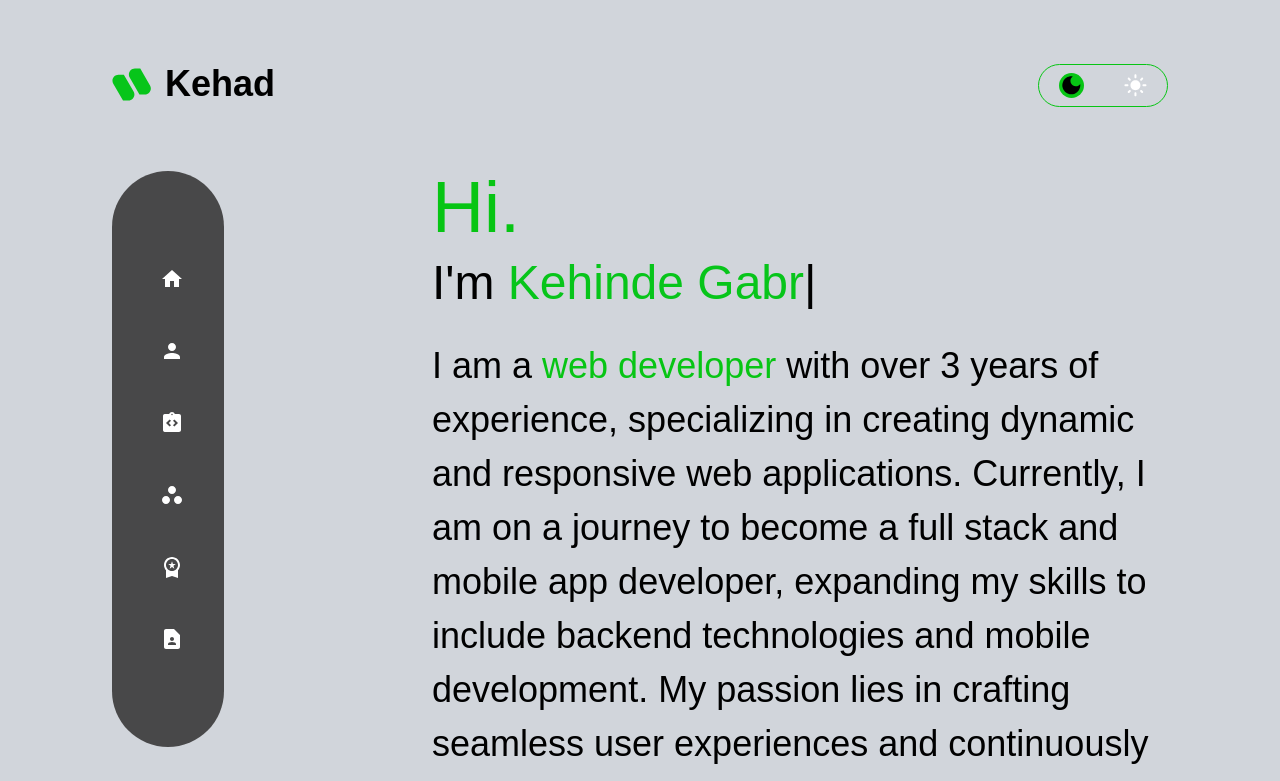
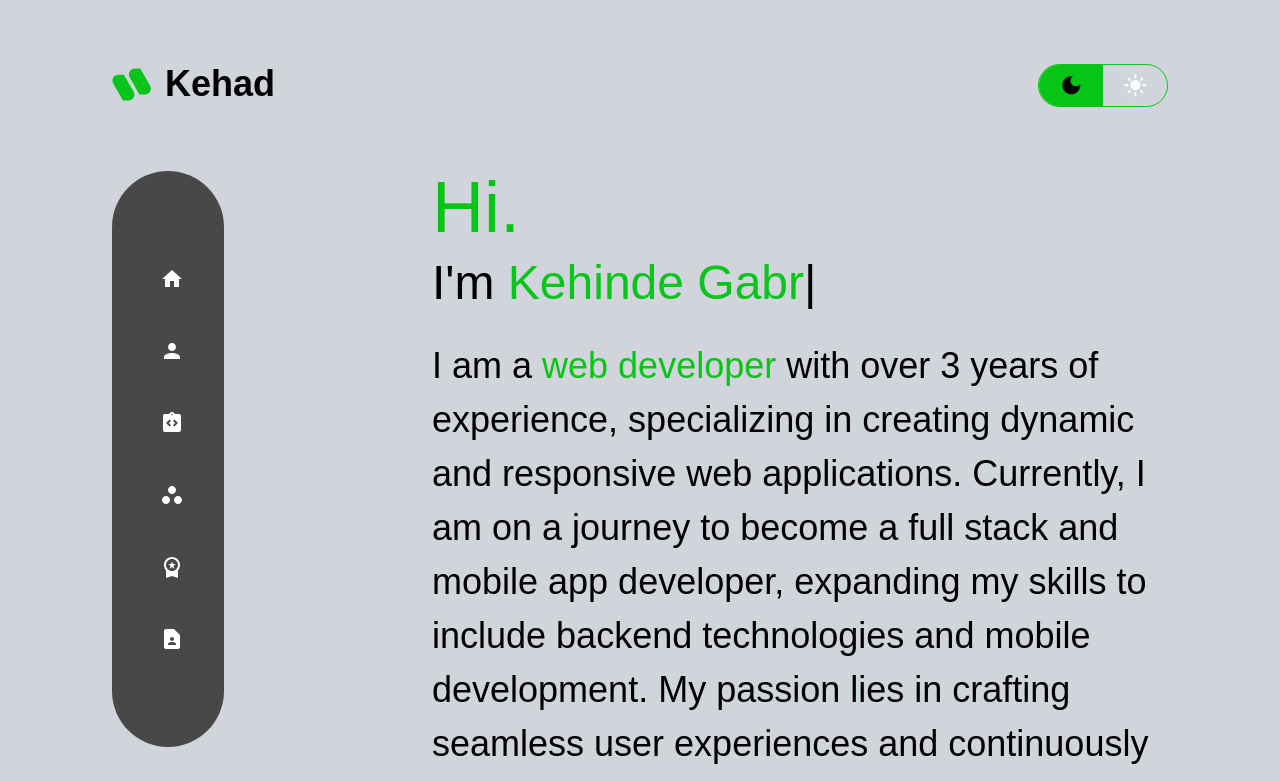
Before and after one commit to Kehad/Kehad-Web, a React (Vite) app: page / in a window 1280 px wide. Shown: the top 781 px of the page. Built offline with nearby package versions, Linux system fonts and the light colour scheme; the HTML template or start-up script is replaced by a standard one; a web font is replaced by a local one.

Commit message:
32th commit

```diff
--- a/src/components/header/toggleMode.jsx
+++ b/src/components/header/toggleMode.jsx
@@ -45,7 +45,7 @@ const Toggle = function (props) {
         <div
           className={`flex items-center justify-center h-full w-2/4 rounded-3xl rounded-tr-none rounded-br-none transition duration-300  ${
             theme === 'light' ? 'bg-primary' : ''
-          }`}
+          } ${theme === 'system' ? 'bg-primary' : ''}`}
           onClick={() => setTheme('light')}
         >
           <div
```
